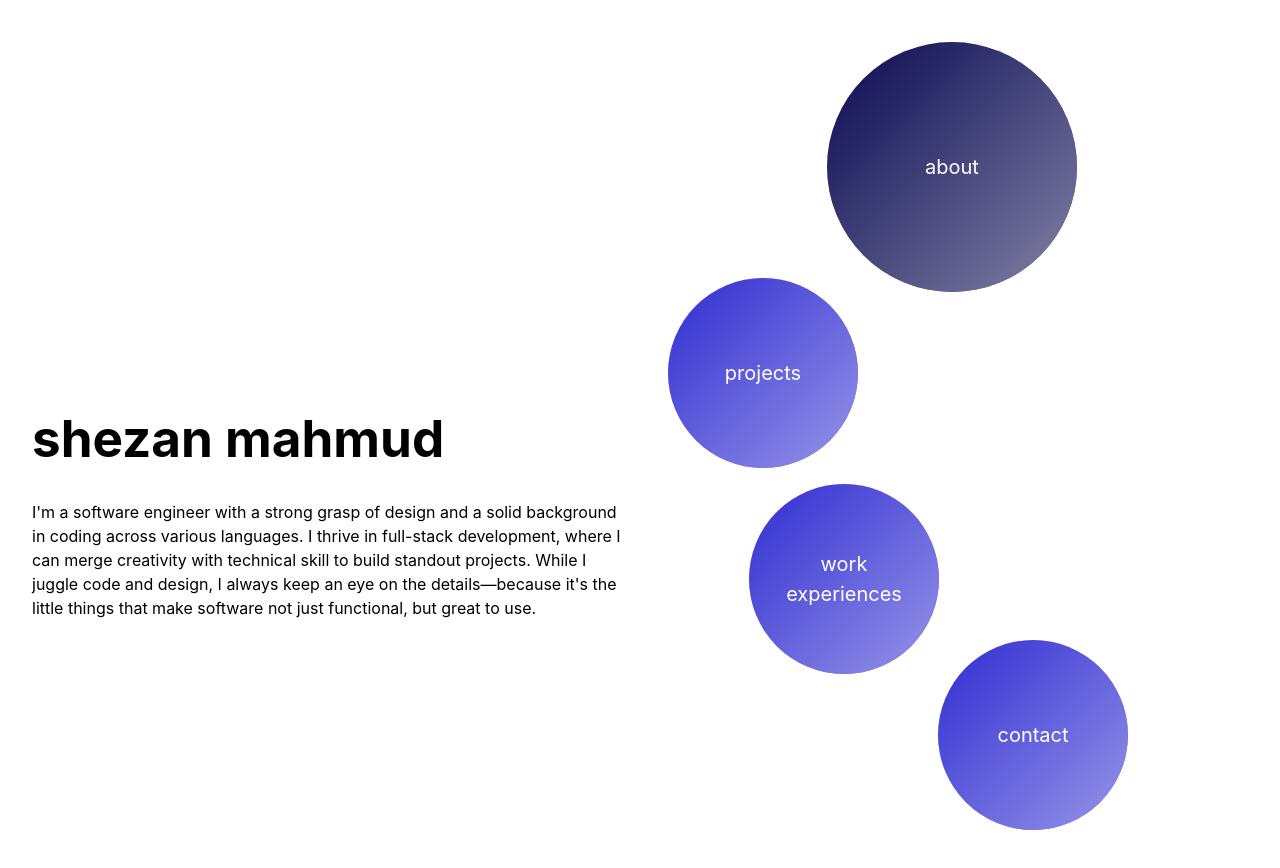
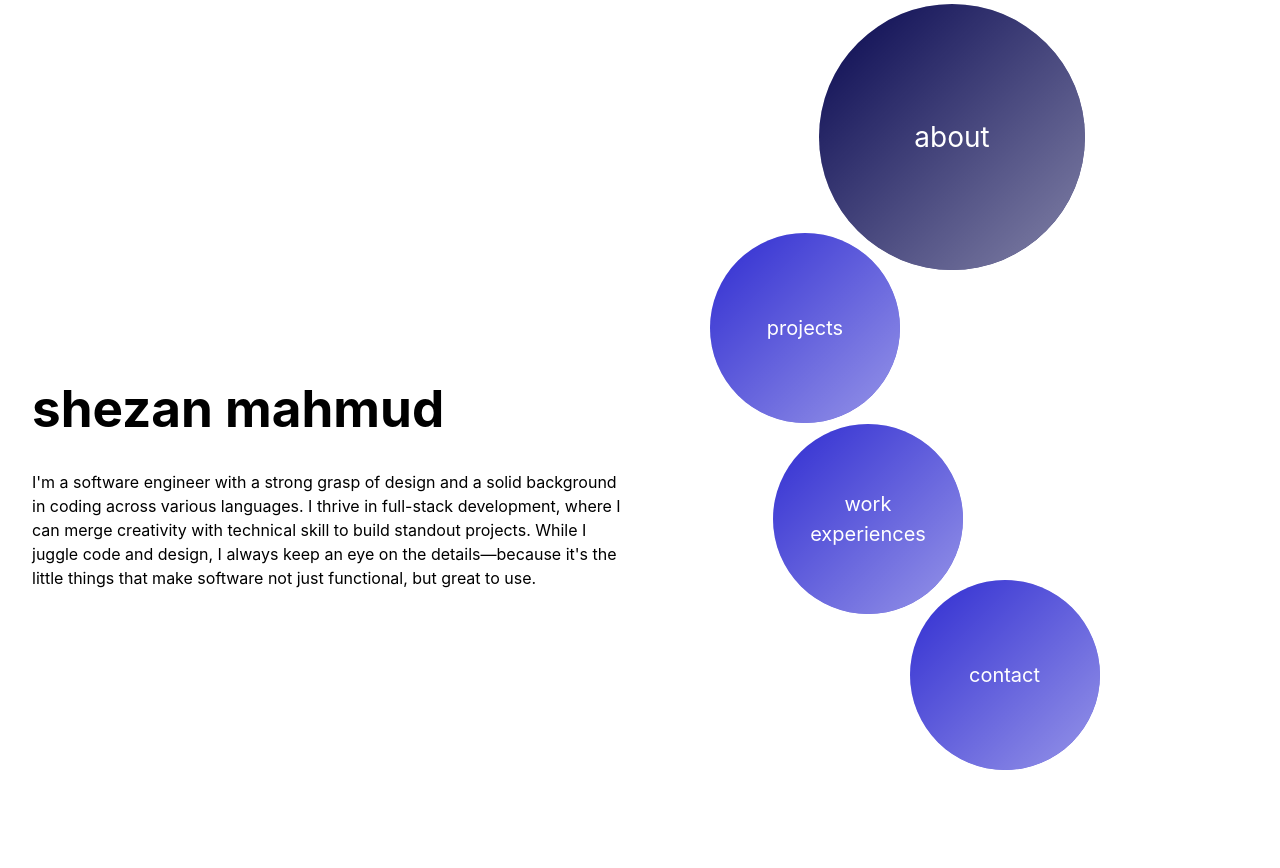
Before and after one commit to shezann/portfolio-2024, a React (Vite) app: page / in a window 1280 px wide. Shown: the top 868 px of the page. Built offline with nearby package versions, Linux system fonts and the light colour scheme; a web font is replaced by a local one.

Commit message:
add state for selection

```diff
--- a/src/App.css
+++ b/src/App.css
@@ -36,14 +36,14 @@
 
 
 /* Positions for each circle to form the ring */
-.circle:nth-child(1), .selected_circle:nth-child(1) { /* First circle */
+.circle:nth-child(1) { /* First circle */
   top: 0;
   left: 0%;
   transform: translate(-50%, -100%);
 }
 
 .circle:nth-child(2) { /* Second circle */
-  top: -50px;
+  top: -35px;
   right: 70%;
   transform: translate(100%, -50%);
 }
@@ -56,6 +56,6 @@
 
 .circle:nth-child(4) { /* Fourth circle */
   top: -140px;
-  left: 30%;
+  left: 25%;
   transform: translate(-100%, -50%);
 }
--- a/src/App.tsx
+++ b/src/App.tsx
@@ -1,8 +1,10 @@
-import "./App.css";
+import React, { useState } from "react";
 import Circle from "./components/Circle";
 import { motion } from "framer-motion";
-import { PERSONAL_STATEMENT } from "./utils/constants";
+import { PERSONAL_STATEMENT, circleTitles } from "./utils/constants";
+import "./App.css";
 
+// Assuming circleTitles is an array of strings
 const containerVariants = {
   hidden: {},
   visible: {
@@ -12,7 +14,13 @@ const containerVariants = {
   },
 };
 
-function App() {
+const App: React.FC = () => {
+  const [selected, setSelected] = useState<string>(circleTitles[0]);
+
+  const handleCircleClick = (title: string) => {
+    setSelected(title);
+  };
+
   return (
     <div className="container">
       <div className="text-side">
@@ -27,14 +35,18 @@ function App() {
           initial="hidden"
           animate="visible"
         >
-          <Circle isSelected={true} text="about" />
-          <Circle text="projects" />
-          <Circle text="work experiences" />
-          <Circle text="contact" />
+          {circleTitles.map((title: string) => (
+            <Circle
+              key={title}
+              text={title}
+              isSelected={selected === title}
+              onClick={() => handleCircleClick(title)}
+            />
+          ))}
         </motion.div>
       </div>
     </div>
   );
-}
+};
 
 export default App;
--- a/src/components/Circle.css
+++ b/src/components/Circle.css
@@ -3,20 +3,16 @@
   height: 190px;
   border-radius: 50%;
   background: #2f2cd1;
-  position: relative; /* ensure that children can be positioned absolutely within */
+  position: relative;
   display: flex;
   align-items: center;
   justify-content: center;
-  color: white; /* text color */
-  font-size: 20px; /* adjust as necessary */
-  overflow: hidden; /* in case the text is too large */
+  color: white;
+  font-size: 20px;
+  overflow: hidden;
+  cursor: pointer; /* To indicate clickable items */
 }
 
-.selected_circle {
-  width: 250px;
-  height: 250px;
-  background: #070750;
-}
 
 .circle_text {
   position: absolute; /* Position text absolutely within the circle */
@@ -25,15 +21,17 @@
   transform: translate(-50%, -50%); /* Center the text */
   text-align: center;
   padding: 0 1rem; /* Give some padding inside the circle */
+  transition: color 0.3s;
 }
 
 .circle_glow, .selected_glow {
-  width: 100%; /* Use percentage to make it responsive to the circle's size */
-  height: 100%; /* Use percentage to make it responsive to the circle's size */
+  width: 100%;
+  height: 100%;
   border-radius: 50%;
   background: linear-gradient(to bottom right, transparent, white);
   opacity: 0.5;
   position: absolute;
   top: 0;
   left: 0;
+  transition: opacity 0.3s;
 }
--- a/src/components/Circle.tsx
+++ b/src/components/Circle.tsx
@@ -4,7 +4,8 @@ import "./Circle.css";
 
 interface CircleProps {
   isSelected?: boolean;
-  text?: string; // New prop to display text inside the circle
+  text?: string;
+  onClick?: () => void;
 }
 
 const circleVariants = {
@@ -14,9 +15,22 @@ const circleVariants = {
     scale: 1.05,
     transition: { type: "spring", stiffness: 300 },
   },
+  hover_selected: {
+    scale: 1.3,
+    transition: { type: "spring", stiffness: 300 },
+  },
+  selected: {
+    scale: 1.4,
+    backgroundColor: "#070750",
+    transition: { type: "spring", stiffness: 120 },
+  },
 };
 
-const Circle: React.FC<CircleProps> = ({ isSelected = false, text = "" }) => {
+const Circle: React.FC<CircleProps> = ({
+  isSelected = false,
+  text = "",
+  onClick,
+}) => {
   const ref = useRef<HTMLDivElement>(null);
   const [position, setPosition] = useState({ x: 0, y: 0 });
 
@@ -38,17 +52,17 @@ const Circle: React.FC<CircleProps> = ({ isSelected = false, text = "" }) => {
     <motion.div
       className={isSelected ? "selected_circle" : "circle"}
       initial="hidden"
-      animate="visible"
-      whileHover="hover"
+      animate={isSelected ? "selected" : "visible"}
+      whileHover={isSelected ? "hover_selected" : "hover"}
       variants={circleVariants}
       ref={ref}
       onMouseMove={handleMouse}
       onMouseLeave={reset}
       style={{ x: position.x, y: position.y, position: "relative" }}
+      onClick={onClick}
     >
       <div className={isSelected ? "selected_glow" : "circle_glow"}></div>
       {text && <div className="circle_text">{text}</div>}{" "}
-      {/* Display the text inside the circle */}
     </motion.div>
   );
 };
--- a/src/utils/constants.ts
+++ b/src/utils/constants.ts
@@ -1,2 +1,9 @@
+export const circleTitles = [
+  "about",
+  "projects",
+  "work experiences",
+  "contact",
+];
+
 export const PERSONAL_STATEMENT =
   "I'm a software engineer with a strong grasp of design and a solid background in coding across various languages. I thrive in full-stack development, where I can merge creativity with technical skill to build standout projects. While I juggle code and design, I always keep an eye on the details—because it's the little things that make software not just functional, but great to use.";
```
